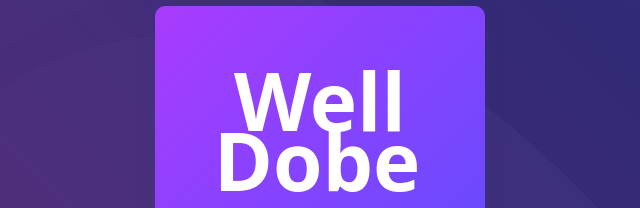
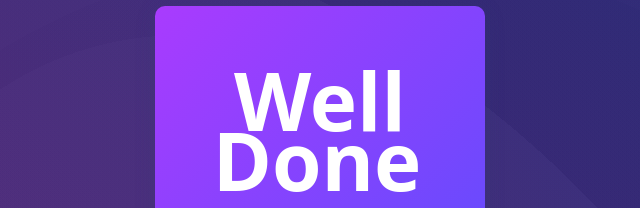
Before and after one commit to danishshafiq2481/Born-to-Fly, a plain HTML site: page index4.html in a window 1280 px wide. Shown: the part 147-355 px from the top of the page, 320-960 px from the left. Drawn offline with Linux system fonts and the light colour scheme.

Commit message:
Update index4.html

```diff
--- a/index4.html
+++ b/index4.html
@@ -37,7 +37,7 @@
                                     d="M-34.667,62.998c0,0,56-45.667,120.316-27.839C167.484,57.842,197,41.332,232.286,30.428c53.07-16.399,104.047,36.903,104.047,36.903l1.333,36.667l-372-2.954L-34.667,62.998z"
                                     fill="#FFFFFF"></path>
                             </svg>
-                            <div class="pricing-price"><span class="pricing-currency"></span>Well Dobe
+                            <div class="pricing-price"><span class="pricing-currency"></span>Well Done
                                 <span class="pricing-period"></span>
                             </div>
                             <h3 class="pricing-title">Submission Complete</h3>
```
